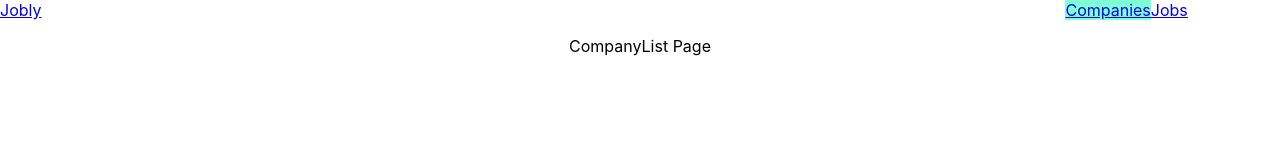
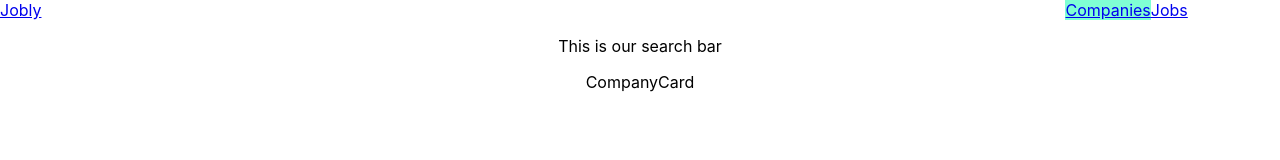
Before and after one commit to jordanasano/react-jobly-frontend, a React (Create React App) app: page /companies in a window 1280 px wide. Shown: the top 160 px of the page. Built offline with nearby package versions, Linux system fonts and the light colour scheme.

Commit message:
made skeletons for CompanyCard and SearchBar

```diff
--- a/src/CompanyList.js
+++ b/src/CompanyList.js
@@ -1,3 +1,6 @@
+import CompanyCard from "./CompanyCard";
+import SearchBar from "./SearchBar";
+
 /** To render company cards and search bar.
  *
  *  No props.
@@ -10,7 +13,10 @@
 function CompanyList() {
     console.log("We're in the CompanyList component");
     return (
-        <p>CompanyList Page</p>
+        <div>
+            <SearchBar />
+            <CompanyCard />
+        </div>
     )
 }
 
--- a/src/JobList.js
+++ b/src/JobList.js
@@ -1,3 +1,4 @@
+import SearchBar from "./SearchBar";
 /** To render search bar and job card list.
  *
  *  No props.
@@ -10,7 +11,10 @@
 function JobList() {
     console.log("We're in the JobList component");
     return (
-        <p>JobList Page</p>
+        <div>
+            <SearchBar />
+            <p>JobList Page</p>
+        </div>
     )
 }
 
--- /dev/null
+++ b/src/SearchBar.js
@@ -0,0 +1,17 @@
+/** To render a search bar.
+ *
+ *  Props:
+ *      - searchQuery
+ *
+ *  No state
+ *
+ *  [CompanyList, JobList] -> SearchBar
+ */
+
+function SearchBar({ searchQuery }) {
+    return (
+        <p>This is our search bar</p>
+    )
+}
+
+export default SearchBar;
```
Also changed, not shown: src/CompanyCard.js (+8 -8 lines).
